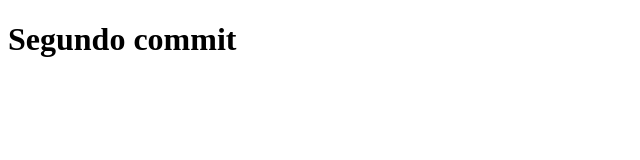
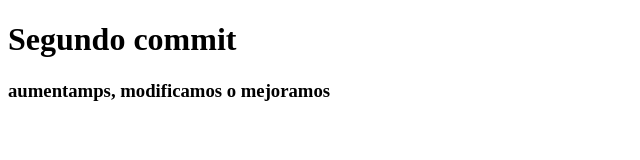
Before and after one commit to camila-zancocchia/Prueba-Git-Hub, a plain HTML site: page index.html in a window 1280 px wide. Shown: the whole page, without its empty margins (0-640 px from the left). Drawn offline with Linux system fonts and the light colour scheme.

Commit message:
Tercer commit

```diff
--- a/index.html
+++ b/index.html
@@ -5,5 +5,6 @@
 </head>
 <body>
 	<h1>Segundo commit</h1>
+	<h3>aumentamps, modificamos o mejoramos</h3>
 </body>
 </html>
```
